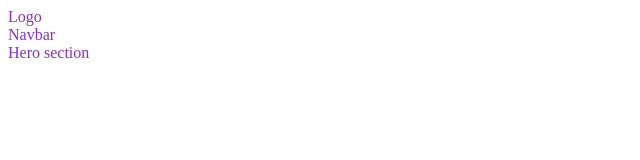
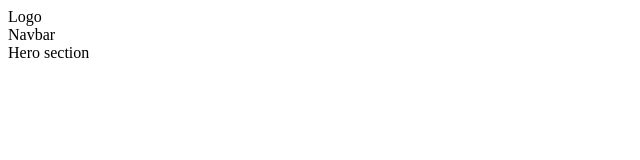
Before and after one commit to abhi-j0407/portfolio-neobrut, a plain HTML site: page index.html in a window 1280 px wide. Shown: the whole page, without its empty margins (0-640 px from the left). Drawn offline with Linux system fonts and the light colour scheme.

Commit message:
Test commit

```diff
--- a/style.css
+++ b/style.css
@@ -1,5 +1,5 @@
 * {
-    color: blueviolet;
+    padding: 0;
 }
 
 body {
```
